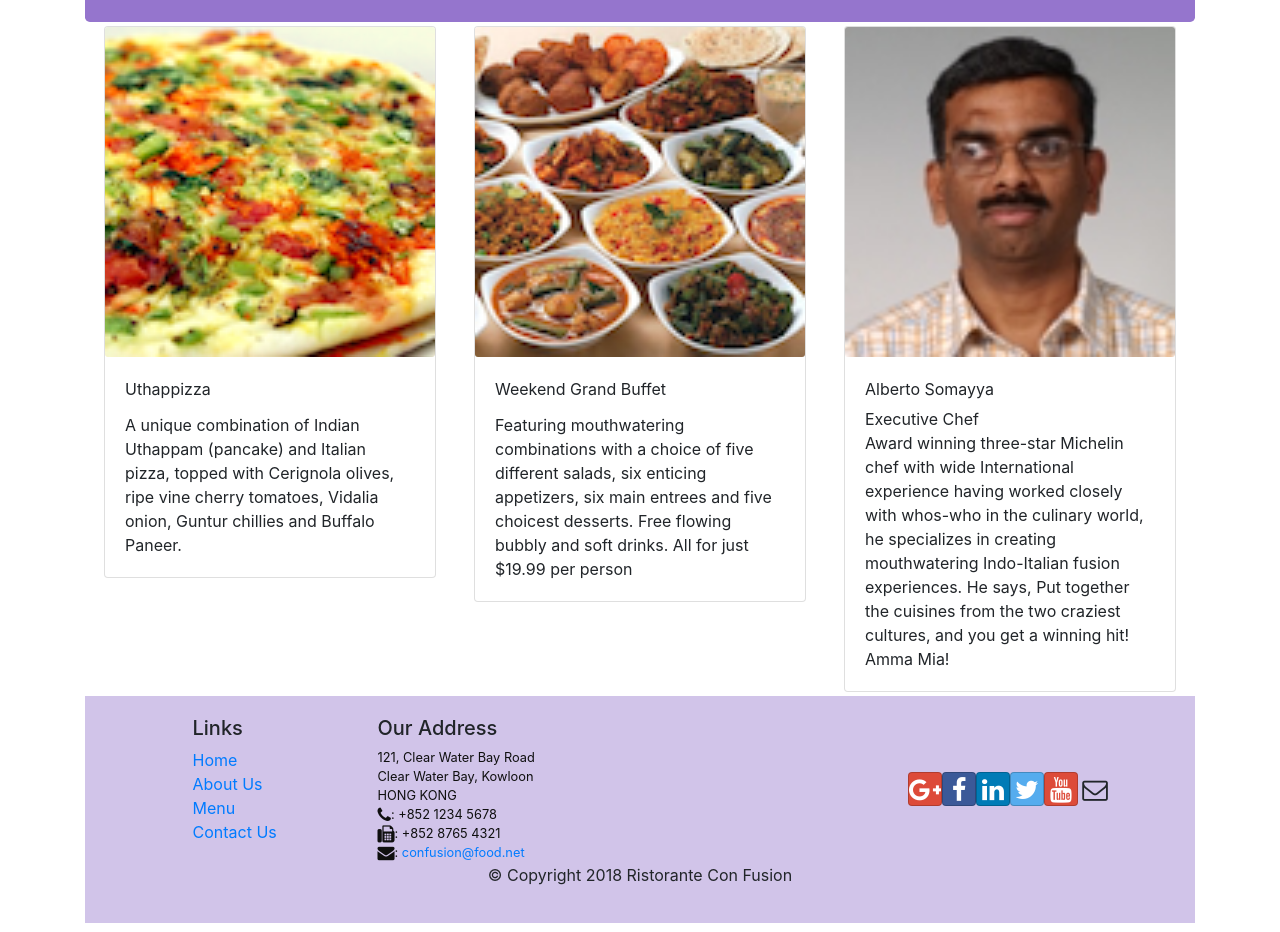
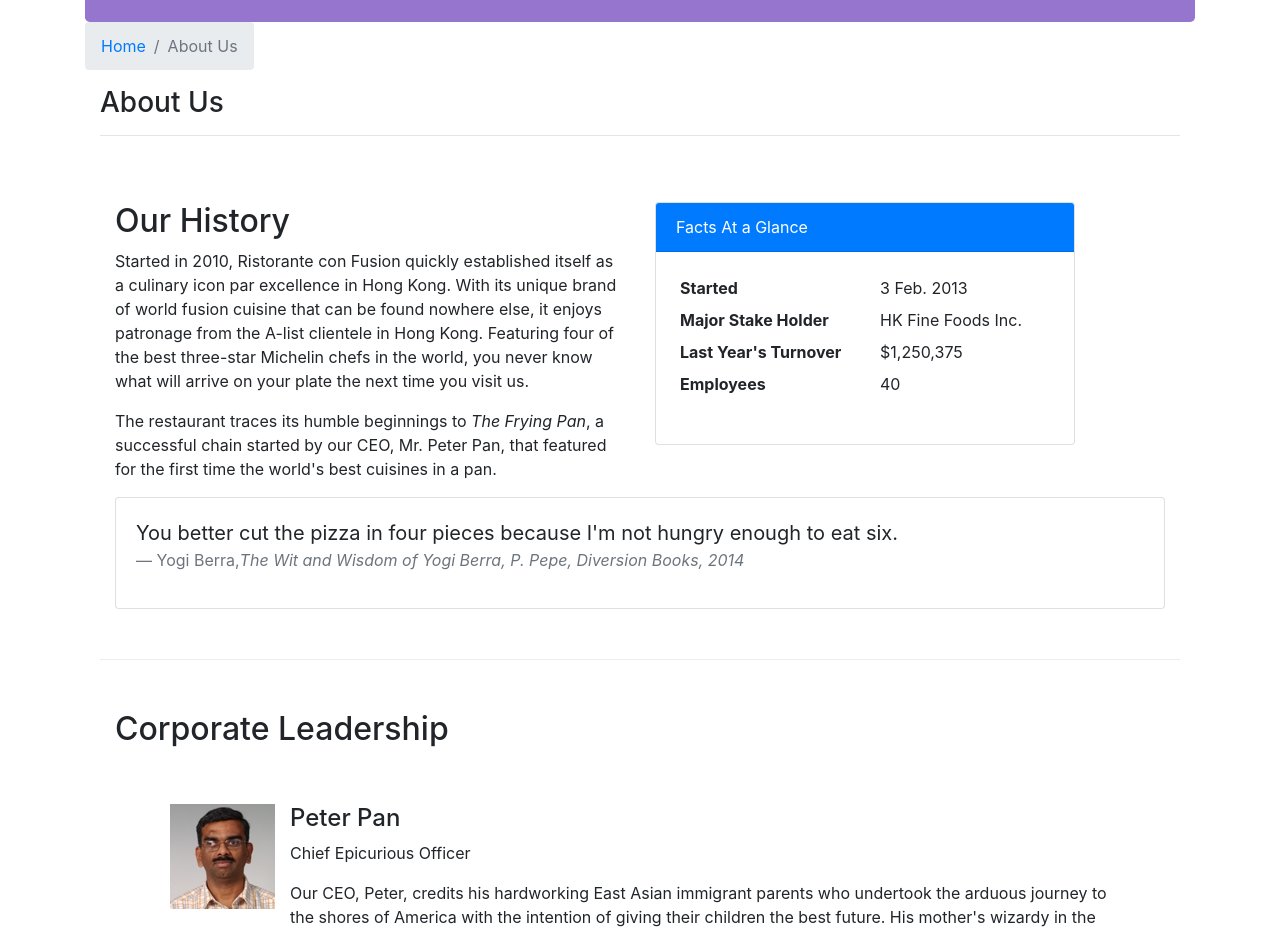
Before and after one commit to itsachaljain/React, a React (Create React App) app: page /aboutus in a window 1280 px wide. Before the commit this address led to /home. Shown: the part 320-1252 px from the top of the page. Built offline with nearby package versions, Linux system fonts and the light colour scheme.

Commit message:
Assigment 2

```diff
--- /dev/null
+++ b/src/components/AboutComponent.js
@@ -0,0 +1,117 @@
+import React from "react";
+import {
+	Breadcrumb,
+	BreadcrumbItem,
+	Card,
+	CardBody,
+	CardHeader,
+	Media,
+} from "reactstrap";
+import { Link } from "react-router-dom";
+
+function RenderLeader({ leader }) {
+	return (
+		<div key={leader.id} className="col-12 mt-5">
+			<Media tag="li">
+				<Media left middle>
+					<Media object src={leader.image} alt={leader.name} />
+				</Media>
+				<Media body className="col-12">
+					<Media heading>{leader.name}</Media>
+					<p>{leader.designation}</p>
+					<p>{leader.description}</p>
+				</Media>
+			</Media>
+		</div>
+	);
+}
+
+function About(props) {
+	const leaders = props.leaders.map((leader) => {
+		return <RenderLeader leader={leader} />;
+	});
+
+	return (
+		<div className="container">
+			<div className="row">
+				<Breadcrumb>
+					<BreadcrumbItem>
+						<Link to="/home">Home</Link>
+					</BreadcrumbItem>
+					<BreadcrumbItem active>About Us</BreadcrumbItem>
+				</Breadcrumb>
+				<div className="col-12">
+					<h3>About Us</h3>
+					<hr />
+				</div>
+			</div>
+			<div className="row row-content">
+				<div className="col-12 col-md-6">
+					<h2>Our History</h2>
+					<p>
+						Started in 2010, Ristorante con Fusion quickly established itself as
+						a culinary icon par excellence in Hong Kong. With its unique brand
+						of world fusion cuisine that can be found nowhere else, it enjoys
+						patronage from the A-list clientele in Hong Kong. Featuring four of
+						the best three-star Michelin chefs in the world, you never know what
+						will arrive on your plate the next time you visit us.
+					</p>
+					<p>
+						The restaurant traces its humble beginnings to{" "}
+						<em>The Frying Pan</em>, a successful chain started by our CEO, Mr.
+						Peter Pan, that featured for the first time the world's best
+						cuisines in a pan.
+					</p>
+				</div>
+				<div className="col-12 col-md-5">
+					<Card>
+						<CardHeader className="bg-primary text-white">
+							Facts At a Glance
+						</CardHeader>
+						<CardBody>
+							<dl className="row p-1">
+								<dt className="col-6">Started</dt>
+								<dd className="col-6">3 Feb. 2013</dd>
+								<dt className="col-6">Major Stake Holder</dt>
+								<dd className="col-6">HK Fine Foods Inc.</dd>
+								<dt className="col-6">Last Year's Turnover</dt>
+								<dd className="col-6">$1,250,375</dd>
+								<dt className="col-6">Employees</dt>
+								<dd className="col-6">40</dd>
+							</dl>
+						</CardBody>
+					</Card>
+				</div>
+				<div className="col-12">
+					<Card>
+						<CardBody className="bg-faded">
+							<blockquote className="blockquote">
+								<p className="mb-0">
+									You better cut the pizza in four pieces because I'm not hungry
+									enough to eat six.
+								</p>
+								<footer className="blockquote-footer">
+									Yogi Berra,
+									<cite title="Source Title">
+										The Wit and Wisdom of Yogi Berra, P. Pepe, Diversion Books,
+										2014
+									</cite>
+								</footer>
+							</blockquote>
+						</CardBody>
+					</Card>
+				</div>
+			</div>
+			<div className="row row-content">
+				<div className="col-12">
+					<h2>Corporate Leadership</h2>
+				</div>
+				<div className="col-12">
+					<Media list>{leaders}</Media>
+				</div>
+			</div>
+		</div>
+	);
+}
+
+export default About;
--- a/src/components/FooterComponent.js
+++ b/src/components/FooterComponent.js
@@ -13,7 +13,7 @@
 								<Link to="/home">Home</Link>
 							</li>
 							<li>
-								<Link to="/about">About Us</Link>
+								<Link to="/aboutus">About Us</Link>
 							</li>
 							<li>
 								<Link to="/menu">Menu</Link>
--- a/src/components/HeaderComponent.js
+++ b/src/components/HeaderComponent.js
@@ -47,7 +47,7 @@
 									</NavLink>
 								</NavItem>
 								<NavItem>
-									<NavLink className="nav-link" to="/about">
+									<NavLink className="nav-link" to="/aboutus">
 										<span className="fa fa-info fa-lg"></span> About Us
 									</NavLink>
 								</NavItem>
--- a/src/components/MainComponent.js
+++ b/src/components/MainComponent.js
@@ -1,6 +1,7 @@
 import React, { Component } from "react";
 import Home from "./HomeComponent";
 import Menu from "./MenuComponent";
+import About from "./AboutComponent";
 import Contact from "./ContactComponent";
 import DishDetails from "./DishdetailComponent";
 import Header from "./HeaderComponent";
@@ -61,6 +62,11 @@
 					/>
 					<Route path="/menu/:dishId" component={DishWithId} />
 					<Route exact path="/contactus" component={Contact} />
+					<Route
+						exact
+						path="/aboutus"
+						component={() => <About leaders={this.state.leaders} />}
+					/>
 					<Redirect to="/home" />
 				</Switch>
 				<Footer />
--- a/src/components/MenuComponent.js
+++ b/src/components/MenuComponent.js
@@ -9,7 +9,7 @@
 } from "reactstrap";
 import { Link } from "react-router-dom";
 
-function RenderMenuItem({ dish, onClick }) {
+function RenderMenuItem({ dish }) {
 	return (
 		<Card>
 			<Link to={`/menu/${dish.id}`}>
```
